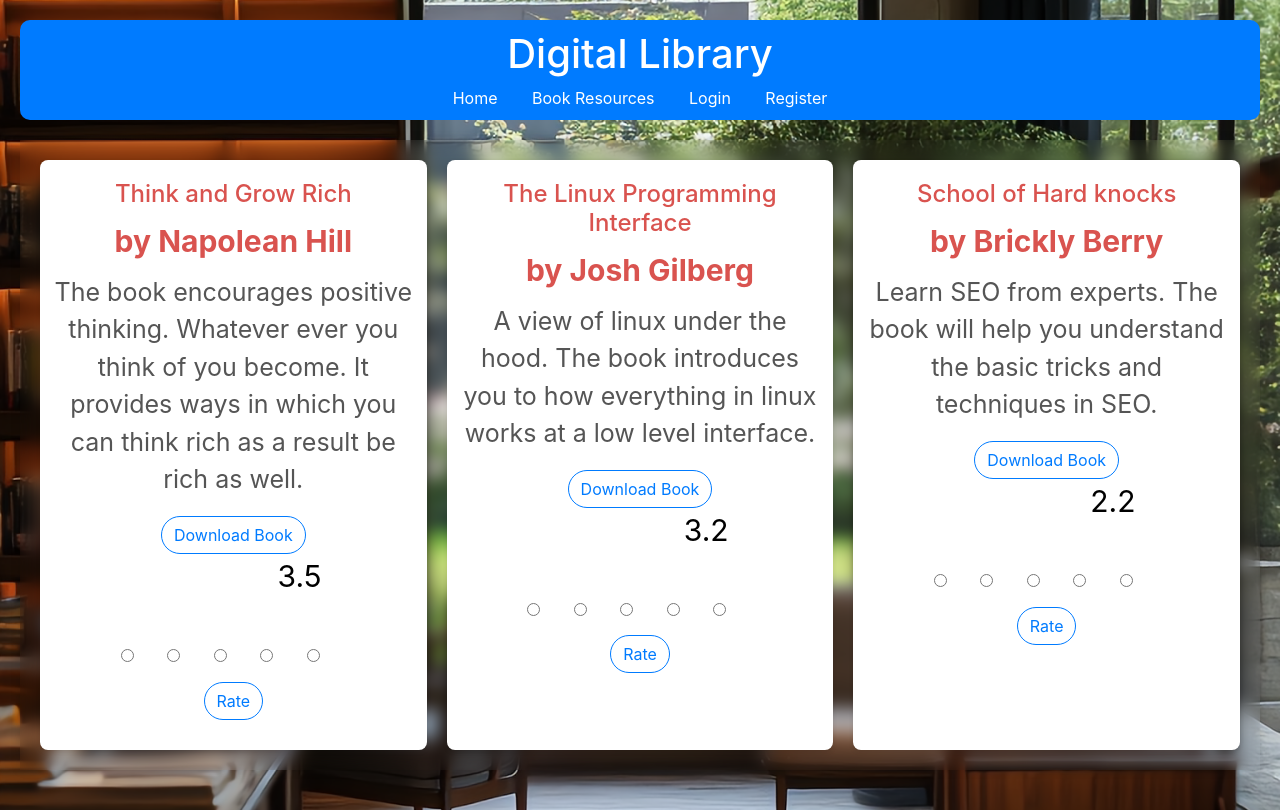
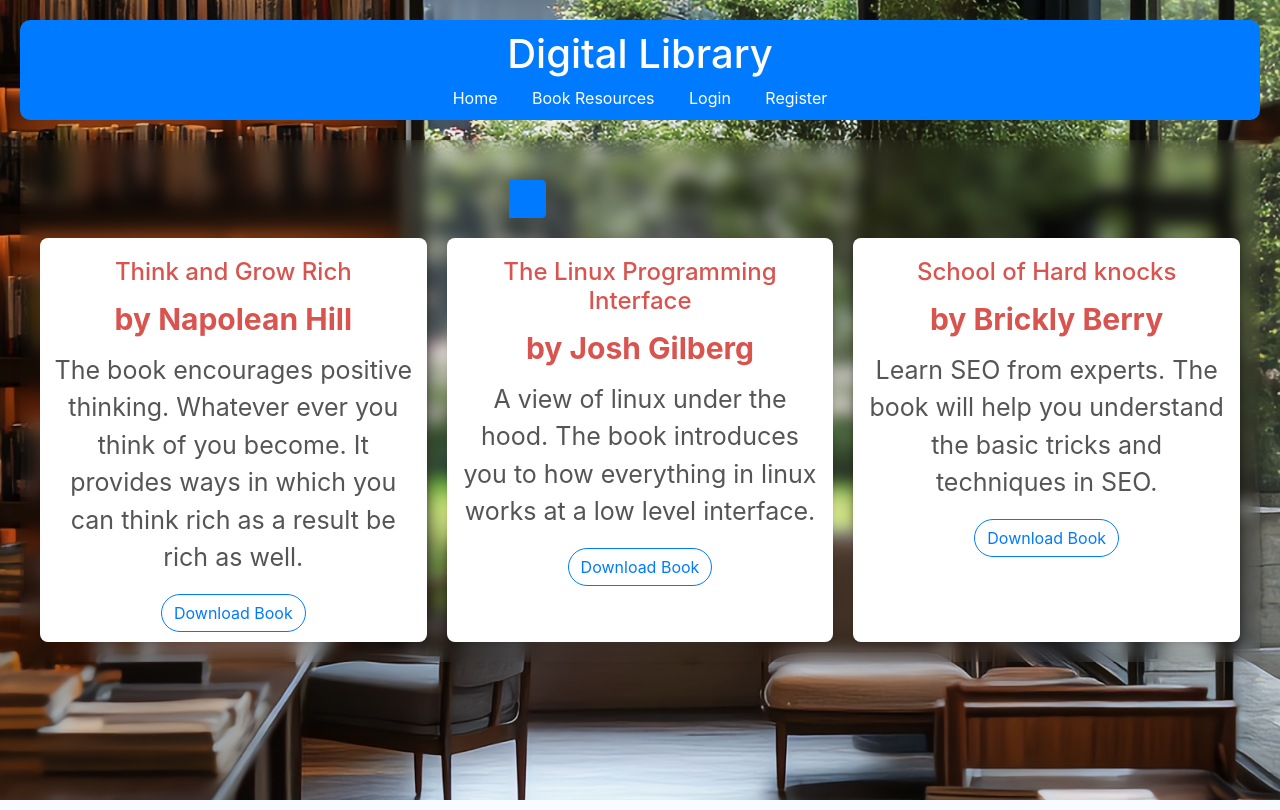
Before and after one commit to pitech09/DigitalLibrary, a Flask app: template templates/books.html in a window 1280 px wide. Run offline with Flask 3, Linux system fonts and the light colour scheme; the template is opened without the code that fills it: values that come from a table or form of the project are taken from there, most other values are stand-ins (such as "Sample title", 1, 10 or a date in 2020); some libraries are stand-ins or nearby versions; some web fonts are replaced.

Commit message:
added search bar

```diff
--- a/templates/books.html
+++ b/templates/books.html
@@ -22,7 +22,19 @@
 
 </style>
 {%block content %}
+        <div class="search-bar">
+            <form id='searchForm' action="{{ url_for('search') }}" method="post">
+            {{ form1.hidden_tag() }}
 
+            <div class="input-group">
+                {{form1.keyword(class='form-control bg-light border-0 small')}}
+                <div class="input-group-append">
+                  <button class="btn btn-primary" type="submit">
+                  <i class="fas fa-search fa-sm"></i>
+              </button>
+            </div>
+        </div>
+    </form>
 <div class="product-grid">
 
         {% for book in books %}
@@ -34,6 +46,7 @@
               <button value={{book.id}} onclick="window.location.href='{{url_for('download', book_id=book.id) }}'"
                       class='btn btn-outline-primary rounded-pill' type="submit">Download Book
               </button>
+                <!--
                 <div class="avg-stars">
                     {% for i in range(1, 6) %}
                     {% if i <= book.average_rating %}
@@ -58,8 +71,9 @@
                     <button type="submit" class='btn btn-outline-primary rounded-pill'>Rate</button>
                 </form>
 
-            </div>
 
+            -->
+</div>
         </div>
         {% endfor %}
   </div>
```
